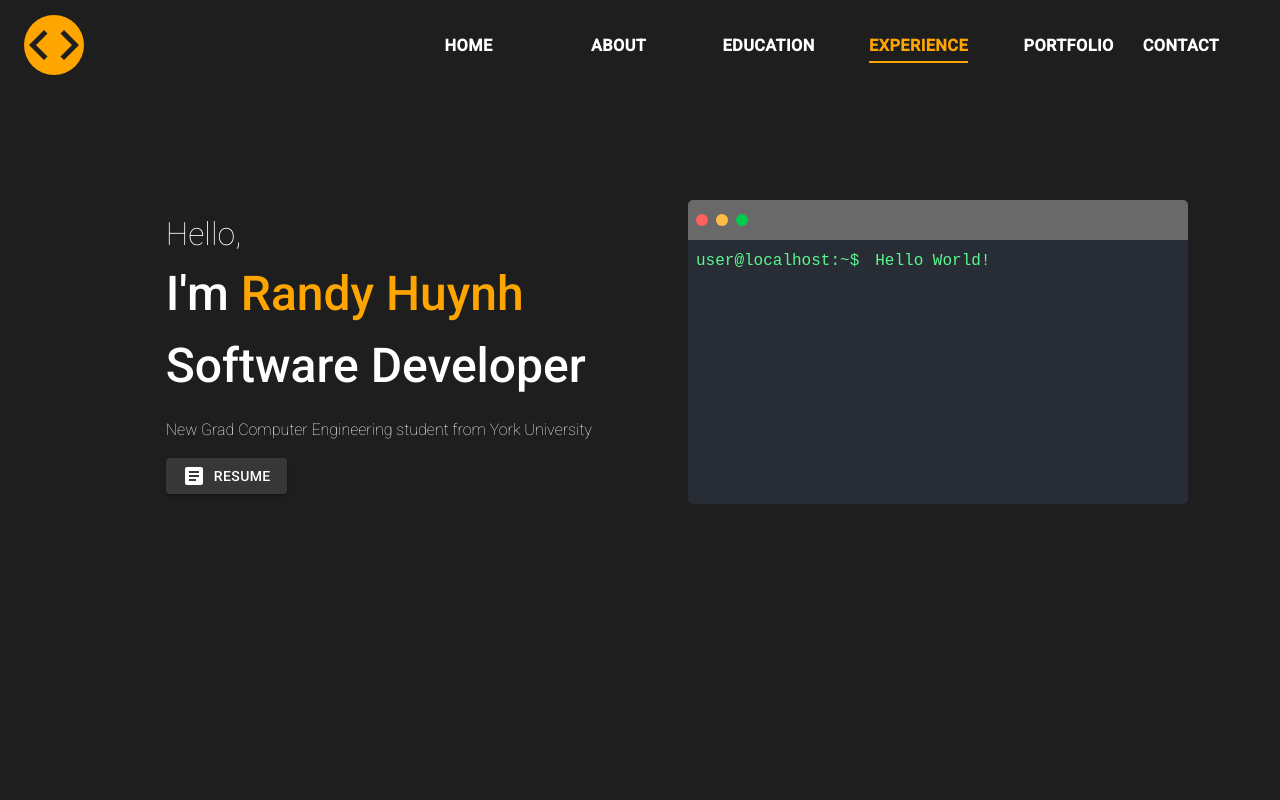
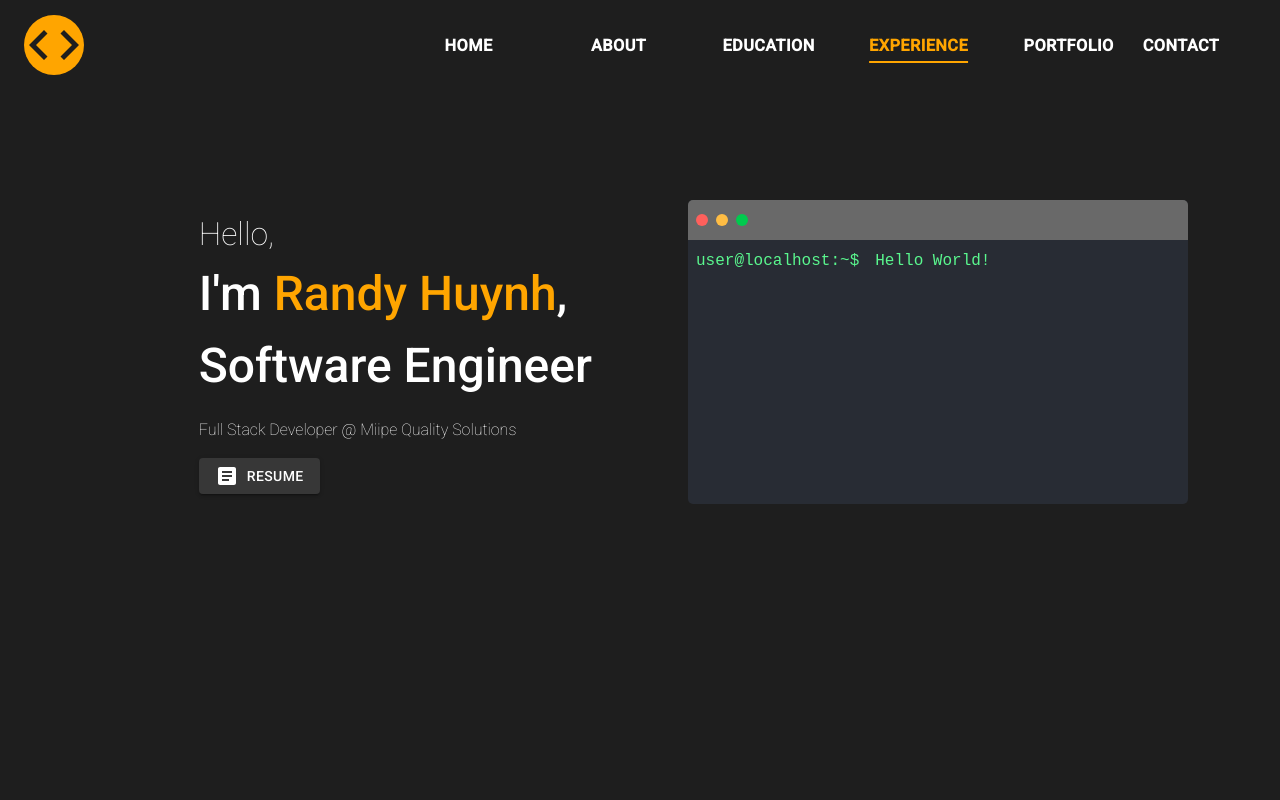
Before and after one commit to artmedia1/portfolio, a React (Create React App) app: page / in a window 1280 px wide. Shown: the top 800 px of the page. Built offline with nearby package versions, Linux system fonts and the light colour scheme.

Commit message:
Update Home component with new job title and company

```diff
--- a/src/Sections/Home/Home.jsx
+++ b/src/Sections/Home/Home.jsx
@@ -22,11 +22,12 @@ function Home() {
             <span className="aboutText">
               I'm
               <span className="aboutName"> Randy Huynh</span>
+              <span>,</span>
               <br />
-              Software Developer
+              Software Engineer
             </span>
             <p className="aboutDescription">
-              New Grad Computer Engineering student from York University
+              Full Stack Developer @ Miipe Quality Solutions
             </p>
             <Button
               variant="contained"
```
